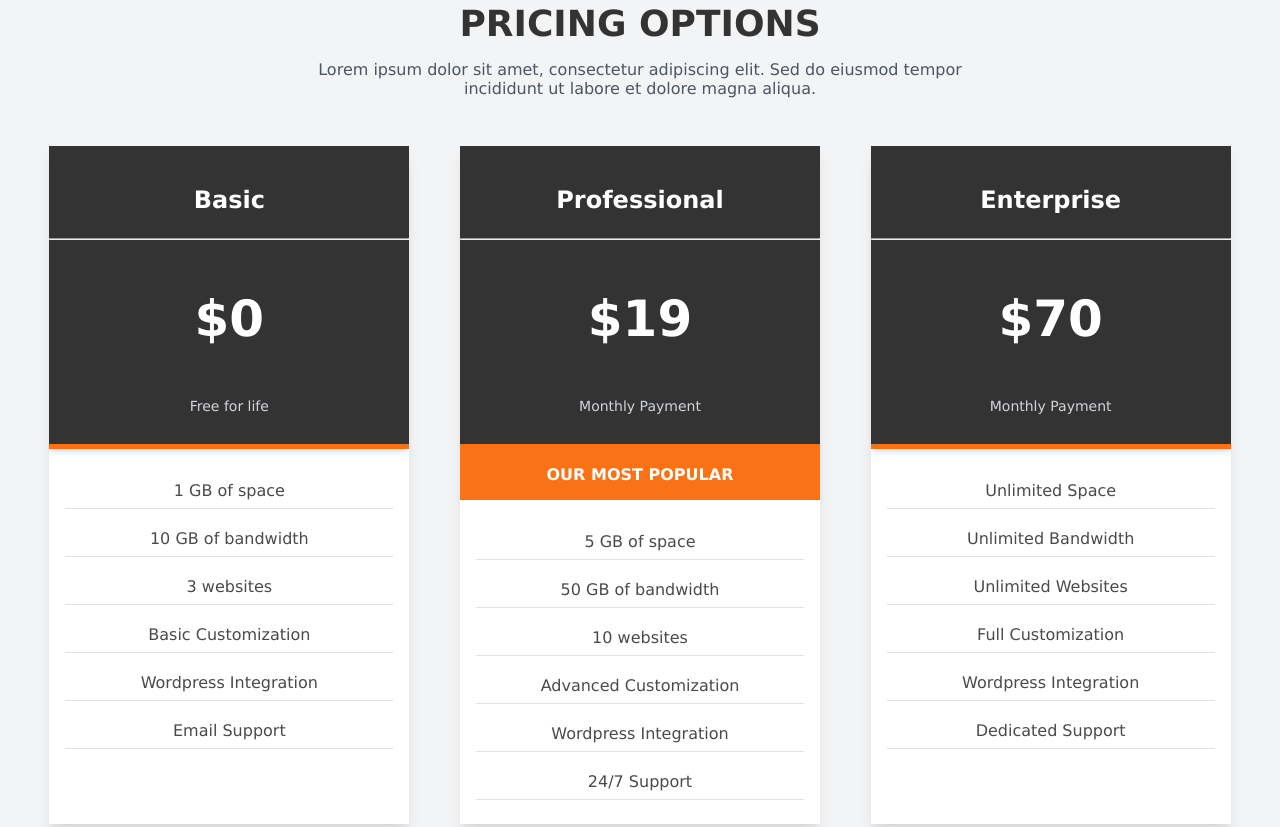
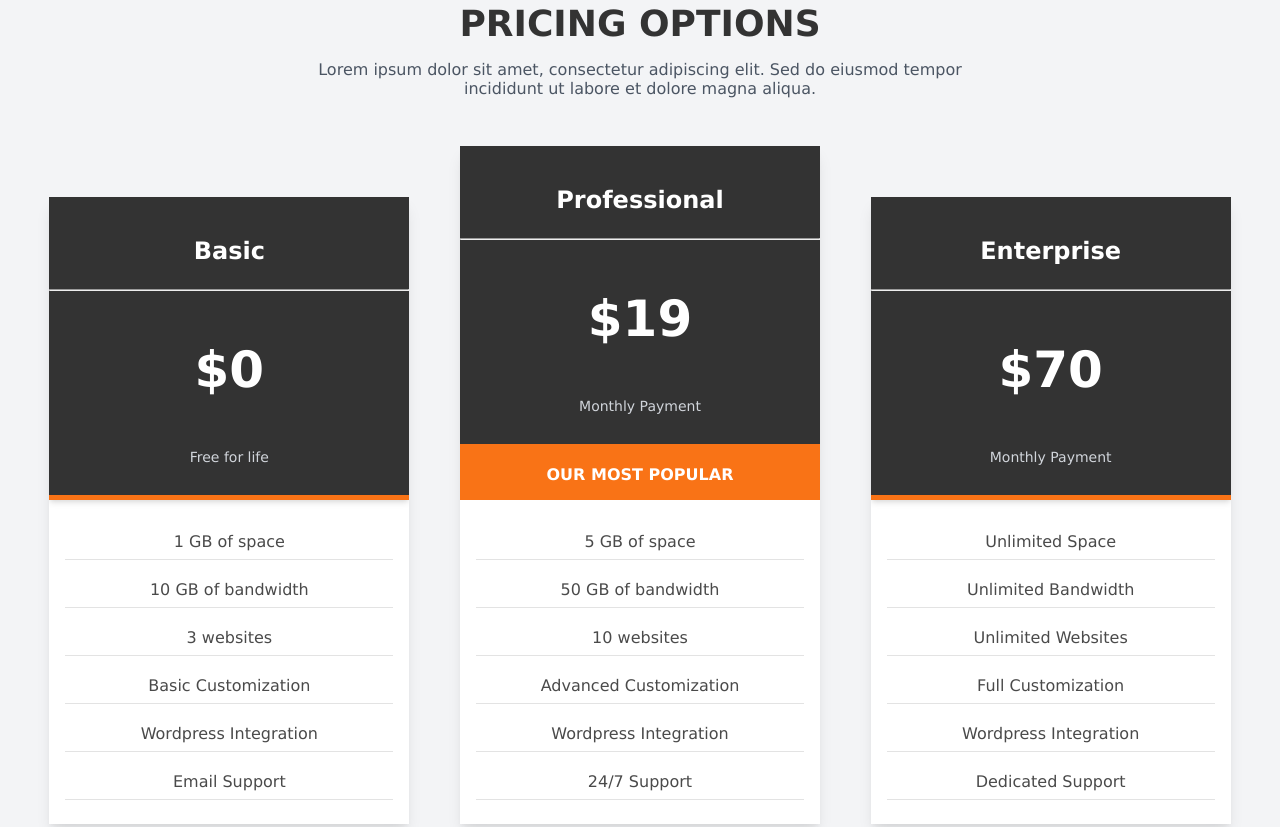
Before and after one commit to hajar-amer/NTI-Tasks, a plain HTML site: page task-3/index.html in a window 1280 px wide. Shown: the part 2683-3510 px from the top of the page. Drawn offline with Linux system fonts and the light colour scheme.

Commit message:
Update style.css

```diff
--- a/task-3/css/style.css
+++ b/task-3/css/style.css
@@ -444,6 +444,7 @@ body {
     display: flex;
     flex-direction: row;
     justify-content: space-around;
+    align-items: end;
     gap: 2rem;
     width: 100%;
 }
@@ -452,7 +453,6 @@ body {
     width: 30%;
     background-color: #fff;
     box-shadow: 0 10px 15px -3px rgba(0, 0, 0, 0.1), 0 4px 6px -2px rgba(0, 0, 0, 0.05);
-    /* Equivalent to shadow-lg */
     overflow: hidden;
     text-align: center;
 }
```
